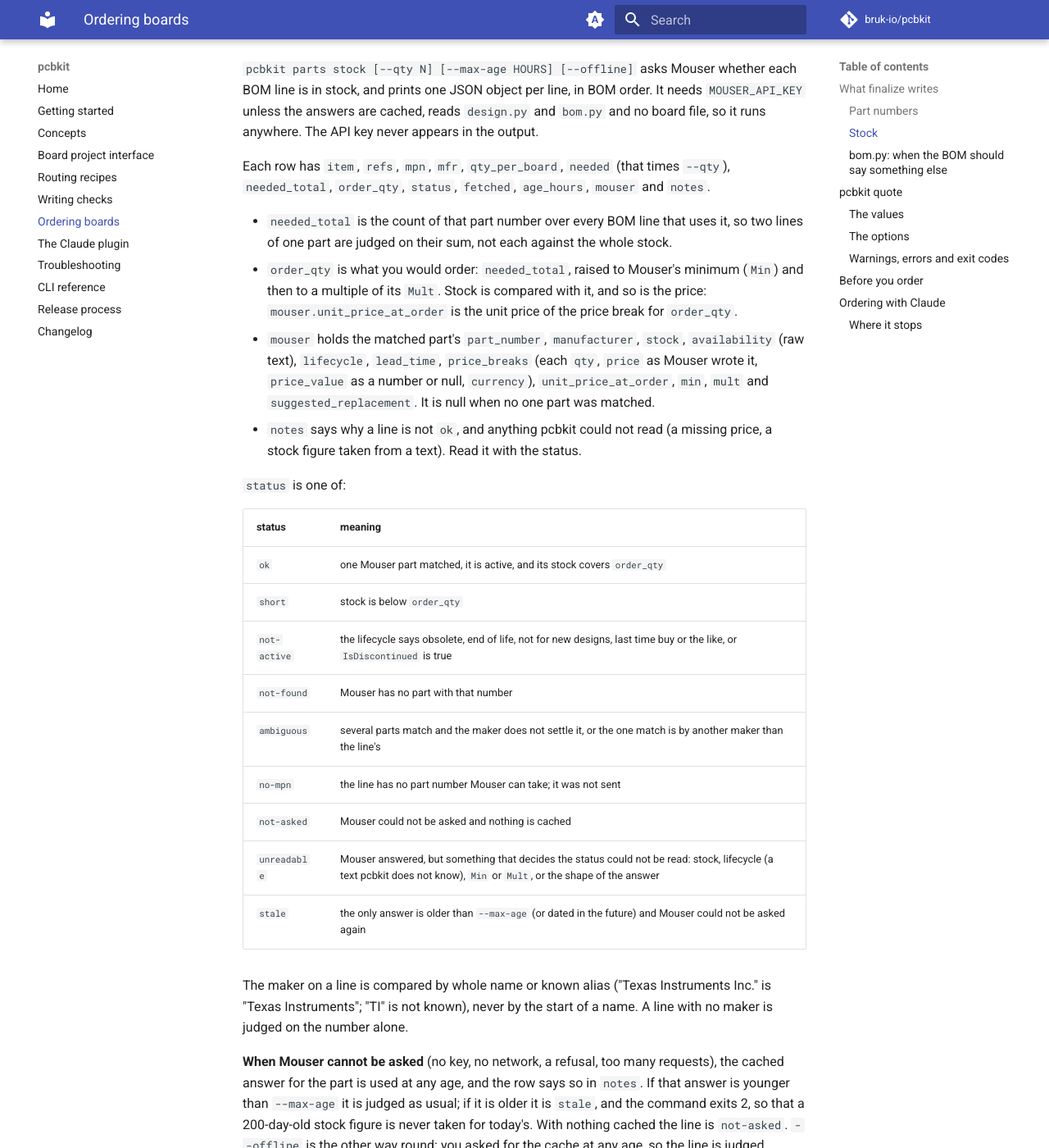
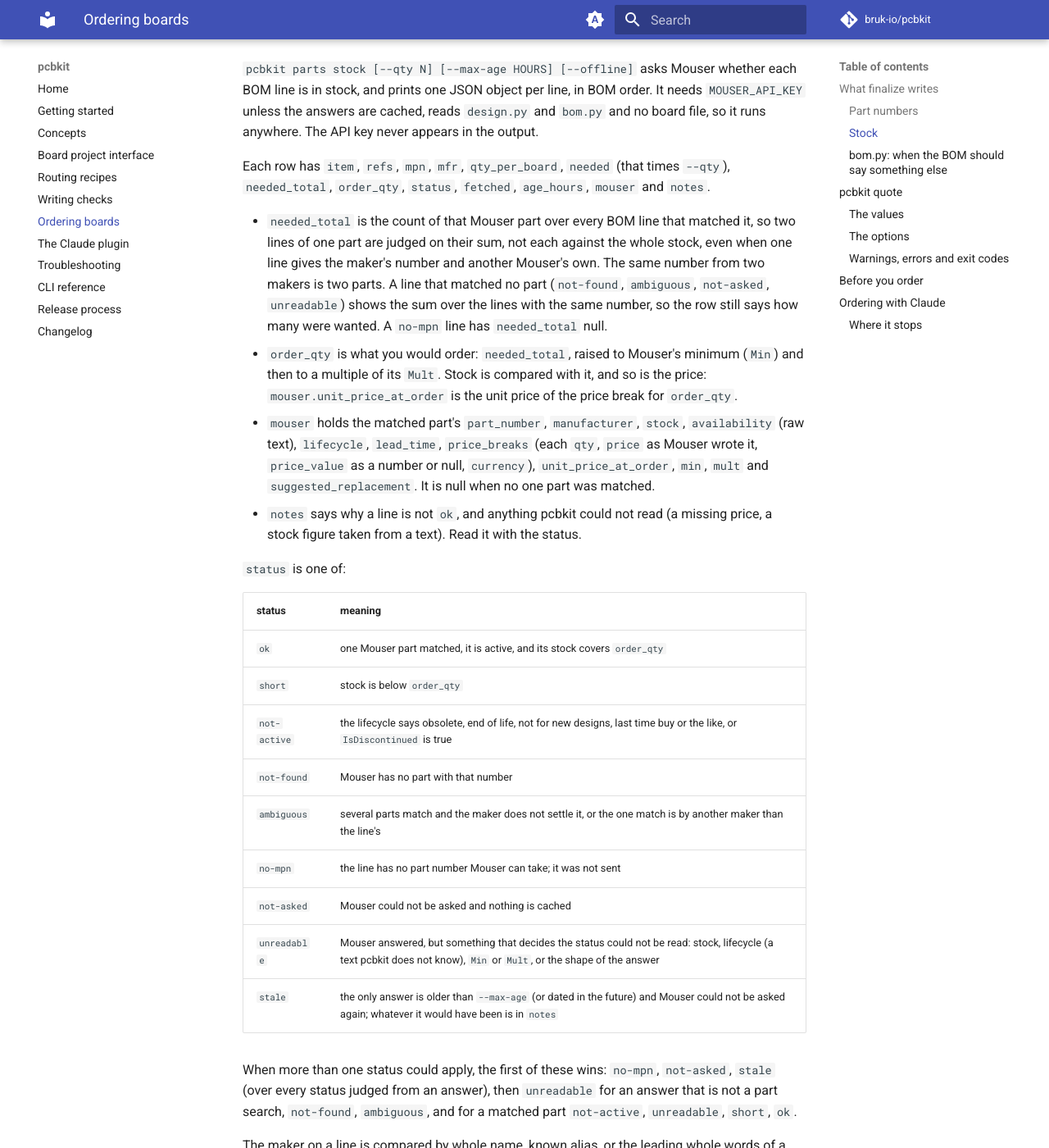
Before and after one commit to bruk-io/pcbkit, an MkDocs documentation site: the page built from docs/ordering.md, in a window 1280 px wide and 1400 px high, scrolled down 1668 px. Shown: the whole window at 82% size. Built offline with MkDocs 1.6.1 and Material for MkDocs 9.7.7, drawn with Linux system fonts in a browser that asks for light colours; comment, search, counter and statistics services are not loaded; the version menu is left out; some of the changed text lies outside the part shown.

Commit message:
Stock docs and plan: totals per part, maker rule, precedence, direct-asking work-around (N5)
Co-Authored-By: Claude Sonnet 5.5 <noreply@anthropic.com>
Claude-Session: https://claude.ai/code/session_01THvm9tvPWHJYgds7ZBy65b

```diff
--- a/docs/ordering.md
+++ b/docs/ordering.md
@@ -65,8 +65,12 @@ key never appears in the output.
 Each row has `item`, `refs`, `mpn`, `mfr`, `qty_per_board`, `needed` (that times `--qty`),
 `needed_total`, `order_qty`, `status`, `fetched`, `age_hours`, `mouser` and `notes`.
 
-- `needed_total` is the count of that part number over every BOM line that uses it, so two lines
-  of one part are judged on their sum, not each against the whole stock.
+- `needed_total` is the count of that Mouser part over every BOM line that matched it, so two lines
+  of one part are judged on their sum, not each against the whole stock, even when one line
+  gives the maker's number and another Mouser's own. The same number from two makers is two
+  parts. A line that matched no part (`not-found`, `ambiguous`, `not-asked`, `unreadable`) shows
+  the sum over the lines with the same number, so the row still says how many were wanted. A
+  `no-mpn` line has `needed_total` null.
 - `order_qty` is what you would order: `needed_total`, raised to Mouser's minimum (`Min`) and then
   to a multiple of its `Mult`. Stock is compared with it, and so is the price:
   `mouser.unit_price_at_order` is the unit price of the price break for `order_qty`.
@@ -89,10 +93,13 @@ Each row has `item`, `refs`, `mpn`, `mfr`, `qty_per_board`, `needed` (that times
 | `no-mpn` | the line has no part number Mouser can take; it was not sent |
 | `not-asked` | Mouser could not be asked and nothing is cached |
 | `unreadable` | Mouser answered, but something that decides the status could not be read: stock, lifecycle (a text pcbkit does not know), `Min` or `Mult`, or the shape of the answer |
-| `stale` | the only answer is older than `--max-age` (or dated in the future) and Mouser could not be asked again |
+| `stale` | the only answer is older than `--max-age` (or dated in the future) and Mouser could not be asked again; whatever it would have been is in `notes` |
 
-The maker on a line is compared by whole name or known alias ("Texas Instruments Inc." is "Texas
-Instruments"; "TI" is not known), never by the start of a name. A line with no maker is judged on
+When more than one status could apply, the first of these wins: `no-mpn`, `not-asked`, `stale` (over every status judged from an answer), then `unreadable` for an answer that is not a part search, `not-found`, `ambiguous`, and for a matched part `not-active`, `unreadable`, `short`, `ok`.
+
+The maker on a line is compared by whole name, known alias, or the leading whole words of a longer
+name ("Texas Instruments Inc." is "Texas Instruments"; "Microchip" is "Microchip Technology";
+"TI" is not known and is not "Tiny Co"), never by the first letters of a name. A line with no maker is judged on
 the number alone.
 
 **When Mouser cannot be asked** (no key, no network, a refusal, too many requests), the cached
```
Also changed, not shown: docs/cli.md (+1 -1 lines), plans/wp17-gate-checks.md (+10 -2 lines), 1 other file.
